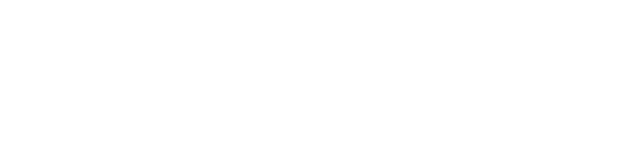
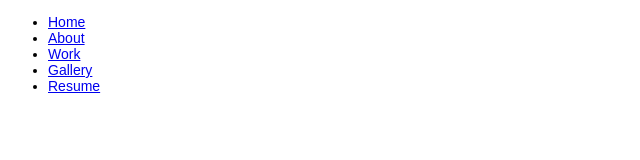
Before and after one commit to rluu1/Resume-Website, a plain HTML site: page aboutPage.html in a window 1280 px wide. Shown: the whole page, without its empty margins (0-640 px from the left). Drawn offline with Linux system fonts and the light colour scheme.

Commit message:
Update aboutPage.html

```diff
--- a/aboutPage.html
+++ b/aboutPage.html
@@ -2,6 +2,8 @@
   <html>
     <head>
       <title>About Ryan Luu - Software and Web Developer</title>
+      <link rel="stylesheet" type="text/css" href="style.css" media="screen and (orientation:portrait)"/>
+      <link rel="stylesheet" type="text/css" href="landscape.css" media="screen and (orientation:landscape)"/>
       <meta charset="UTF-8">
       <meta name="description" content=Ryan Luu is a current fourth year student out of Worcester Polytechnic Institute that
             is pursuing a bachelor's degree in Computer Science - with this experience he has worked on a team-project application for
@@ -11,3 +13,13 @@
       <meta name="viewport" content="width=device-width, initial-scale=1">
       <meta property="og:type" content="website">
      </head>
+      <body>
+         <ul>
+          <li><a class="active" href="#home">Home</a></li>
+          <li><a href="https://rluu1.github.io/Resume-Website/aboutPage.html">About</a></li>
+          <li><a href="#work">Work</a></li>
+          <li><a href="https://rluu1.github.io/Resume-Website/slideshow.html">Gallery</a></li>
+          <li><a href="https://rluu1.github.io/Resume-Website/">Resume</a></li>
+        </ul>
+       </body>
+  </html>
```
